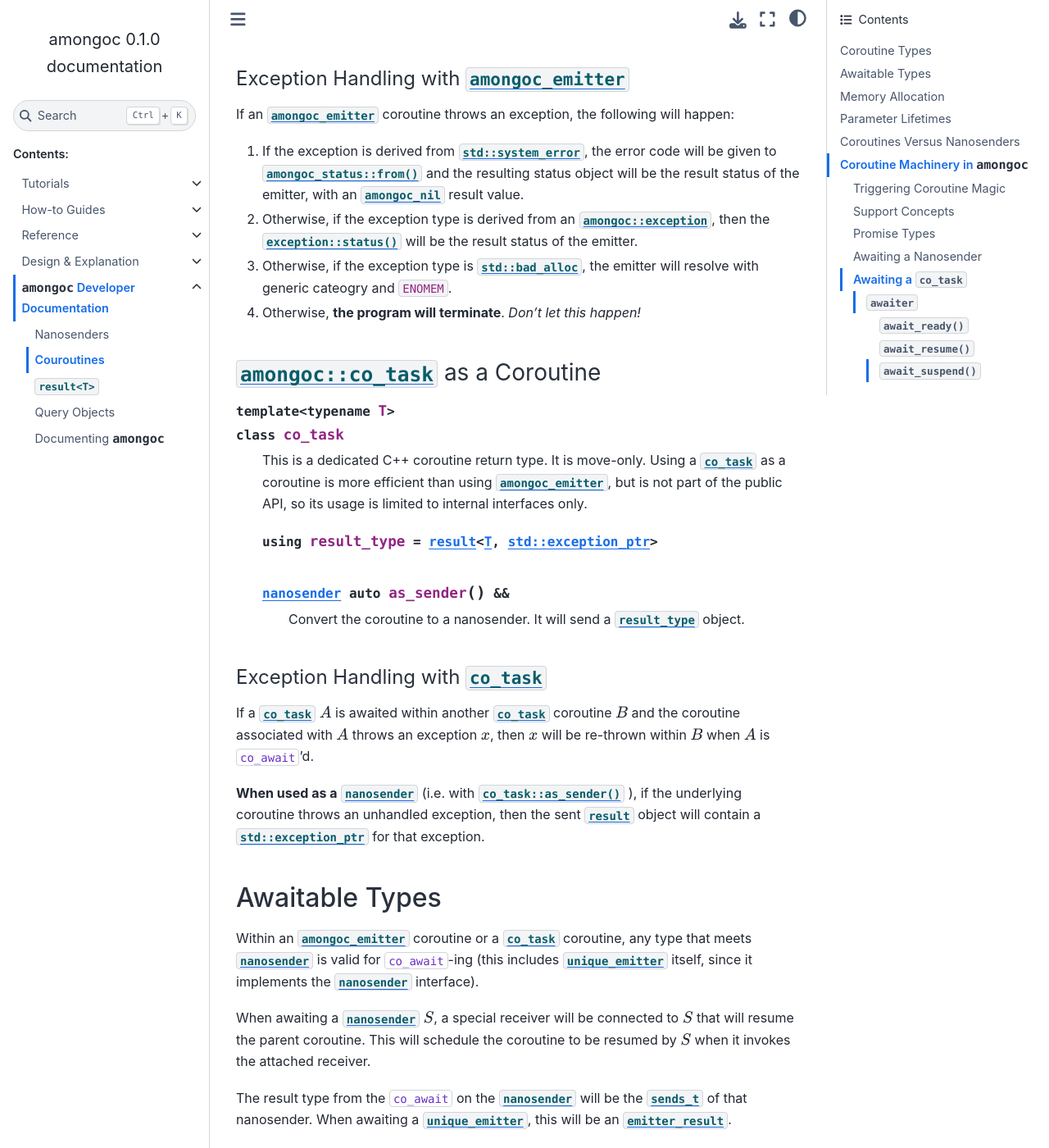
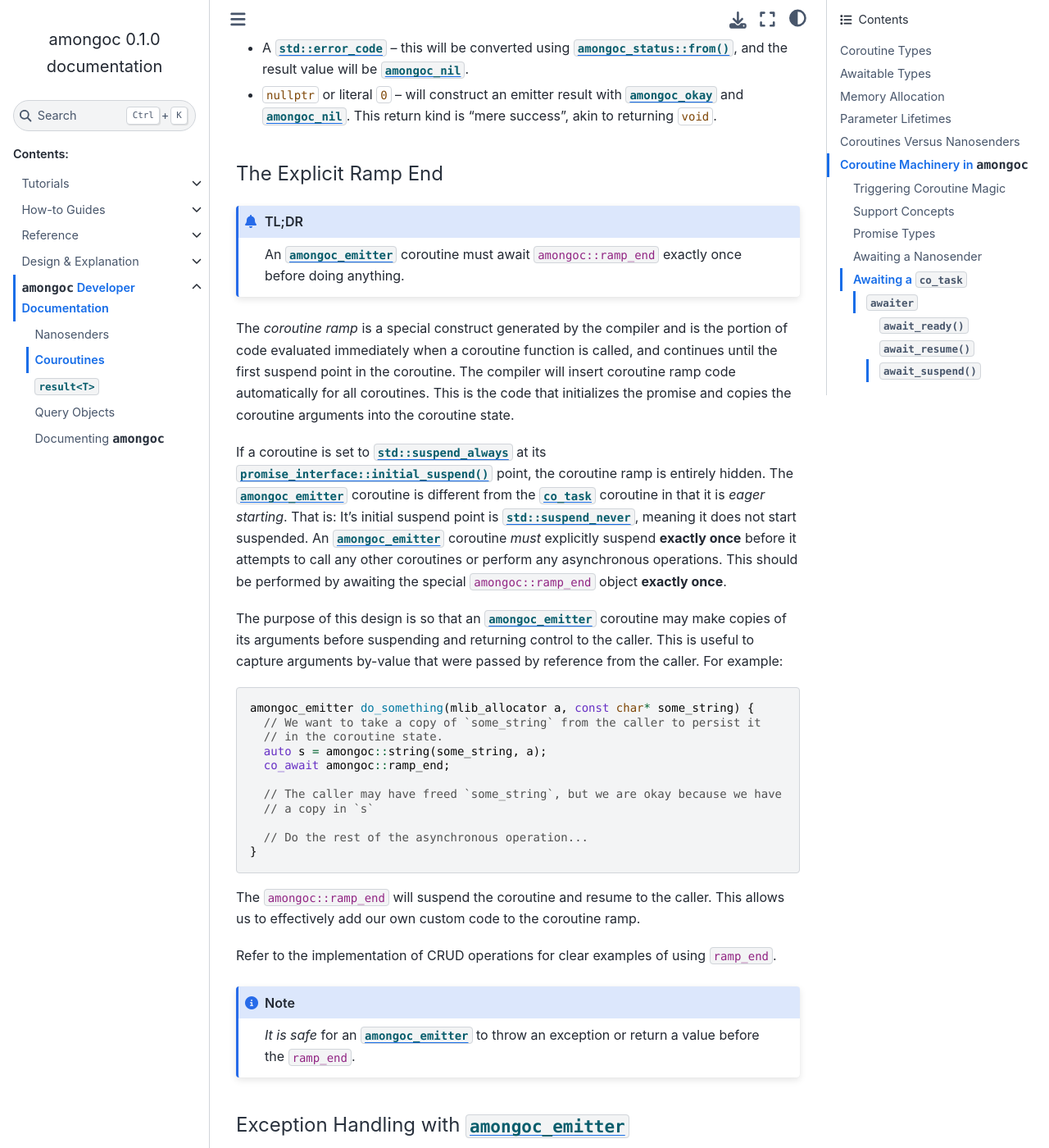
Before and after one commit to mongodb-labs/mongo-c-driver-async, a Sphinx documentation site: the page built from docs/dev/coroutines.rst, in a window 1280 px wide and 1400 px high, scrolled down 1171 px. Shown: the whole window at 82% size. Built offline with Sphinx 7.4.7 and the Sphinx Book theme 1.1.4, drawn with Linux system fonts in a browser that asks for light colours; some of the changed text lies outside the part shown.

Commit message:
Explain the explicit coroutine ramp marker

```diff
--- a/docs/dev/coroutines.rst
+++ b/docs/dev/coroutines.rst
@@ -29,6 +29,8 @@ The coroutine state will be allocated and stored within the
 `amongoc_emitter::userdata`, and the coroutine will be destroyed when the
 generated emitter is destroyed.
 
+.. important:: Be sure to read the :ref:`explicit ramp` section!
+
 Coroutines created from `amongoc_emitter` are lazily started only when the
 emitter is attached to a handler and the operation is launched with
 `amongoc_start`.
@@ -46,6 +48,61 @@ with :cpp:`co_return`:
 - :cpp:`nullptr` or literal :cpp:`0` -- will construct an emitter result with
   `amongoc_okay` and `amongoc_nil`. This return kind is "mere success", akin to
   returning :cpp:`void`.
+
+
+.. _explicit ramp:
+
+The Explicit Ramp End
+=====================
+
+.. admonition:: TL;DR
+
+  An `amongoc_emitter` coroutine must await ``amongoc::ramp_end`` exactly once
+  before doing anything.
+
+The *coroutine ramp* is a special construct generated by the compiler and is the
+portion of code evaluated immediately when a coroutine function is called, and
+continues until the first suspend point in the coroutine. The compiler will
+insert coroutine ramp code automatically for all coroutines. This is the code
+that initializes the promise and copies the coroutine arguments into the
+coroutine state.
+
+If a coroutine is set to `std__suspend_always` at its
+`promise_interface::initial_suspend` point, the coroutine ramp is entirely
+hidden. The `amongoc_emitter` coroutine is different from the `co_task`
+coroutine in that it is *eager starting*. That is: It's initial suspend point is
+`std__suspend_never`, meaning it does not start suspended. An `amongoc_emitter`
+coroutine *must* explicitly suspend **exactly once** before it attempts to call
+any other coroutines or perform any asynchronous operations. This should be
+performed by awaiting the special ``amongoc::ramp_end`` object **exactly once**.
+
+The purpose of this design is so that an `amongoc_emitter` coroutine may make
+copies of its arguments before suspending and returning control to the caller.
+This is useful to capture arguments by-value that were passed by reference from
+the caller. For example::
+
+  amongoc_emitter do_something(mlib_allocator a, const char* some_string) {
+    // We want to take a copy of `some_string` from the caller to persist it
+    // in the coroutine state.
+    auto s = amongoc::string(some_string, a);
+    co_await amongoc::ramp_end;
+
+    // The caller may have freed `some_string`, but we are okay because we have
+    // a copy in `s`
+
+    // Do the rest of the asynchronous operation...
+  }
+
+The ``amongoc::ramp_end`` will suspend the coroutine and resume to the caller.
+This allows us to effectively add our own custom code to the coroutine ramp.
+
+Refer to the implementation of CRUD operations for clear examples of using
+``ramp_end``.
+
+.. note::
+
+  *It is safe* for an `amongoc_emitter` to throw an exception or return a value
+  before the ``ramp_end``.
 
 
 Exception Handling with `amongoc_emitter`
```
